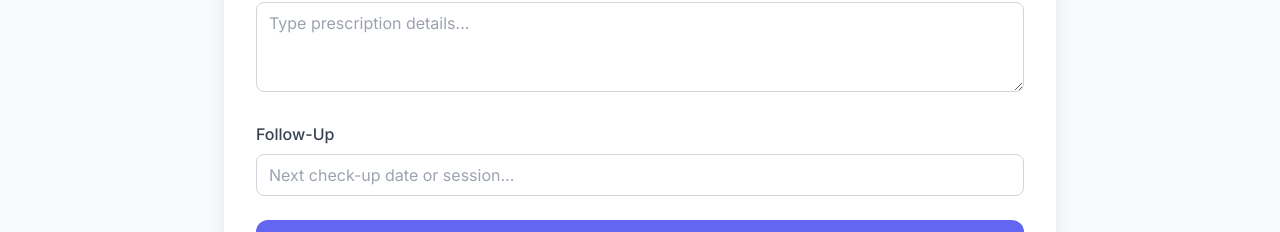
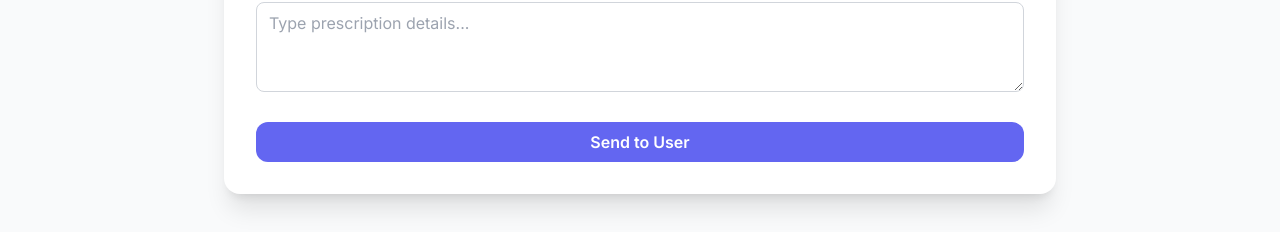
Before and after one commit to Triger-53/Fatima, a React (Create React App) app: page /admin/diagnostics in a window 1280 px wide. Shown: the part 518-750 px from the top of the page. Built offline with nearby package versions, Linux system fonts and the light colour scheme; no server answers; the database is empty; sample sign-in values are in the browser's storage.

Commit message:
Remove follow-up functionality from admin and user dashboards.

```diff
--- a/src/admin/Diagnostics.js
+++ b/src/admin/Diagnostics.js
@@ -7,7 +7,6 @@ export default function Diagnostics() {
 	const [selectedUser, setSelectedUser] = useState("")
 	const [message, setMessage] = useState("")
 	const [prescription, setPrescription] = useState("")
-	const [followUp, setFollowUp] = useState("")
 	const [loading, setLoading] = useState(false)
 	const [success, setSuccess] = useState(null)
 	const [error, setError] = useState(null)
@@ -38,7 +37,6 @@ export default function Diagnostics() {
 			.update({
 				message: message || null,
 				prescribe: prescription || null,
-				followUp: followUp || null,
 			})
 			.eq("user_id", selectedUser)
 
@@ -47,7 +45,6 @@ export default function Diagnostics() {
 			setSuccess("User dashboard updated successfully!")
 			setMessage("")
 			setPrescription("")
-			setFollowUp("")
 		}
 
 		setLoading(false)
@@ -107,20 +104,6 @@ export default function Diagnostics() {
 					/>
 				</div>
 
-				{/* Follow-Up */}
-				<div>
-					<label className="block mb-2 font-medium text-gray-700">
-						Follow-Up
-					</label>
-					<input
-						type="text"
-						className="w-full border border-gray-300 rounded-lg px-3 py-2"
-						value={followUp}
-						onChange={(e) => setFollowUp(e.target.value)}
-						placeholder="Next check-up date or session..."
-					/>
-				</div>
-
 				<button
 					type="submit"
 					className="w-full bg-indigo-500 text-white py-2 rounded-xl font-semibold hover:bg-indigo-600 transition-colors"
--- a/src/pages/Dashboard.js
+++ b/src/pages/Dashboard.js
@@ -14,7 +14,6 @@ import {
 	FaNotesMedical,
 	FaCheckCircle,
 	FaChalkboardTeacher,
-	FaHourglassHalf,
 	FaPrescriptionBottle,
 } from "react-icons/fa"
 import { Link } from "react-router-dom"
@@ -174,7 +173,6 @@ export default function Dashboard() {
 								<div className="grid grid-cols-1 md:grid-cols-2 lg:grid-cols-3 gap-6">
 									<InfoCard icon={<FaCalendarAlt />} label="Upcoming Appointments" value={dashboardData?.appointments || 'None'} />
 									<InfoCard icon={<FaChalkboardTeacher />} label="Therapy Sessions" value={dashboardData?.sessions || 'None'} />
-									<InfoCard icon={<FaHourglassHalf />} label="Next Follow-Up" value={dashboardData?.followUp || 'None'} />
 								</div>
 							</Section>
 
```
